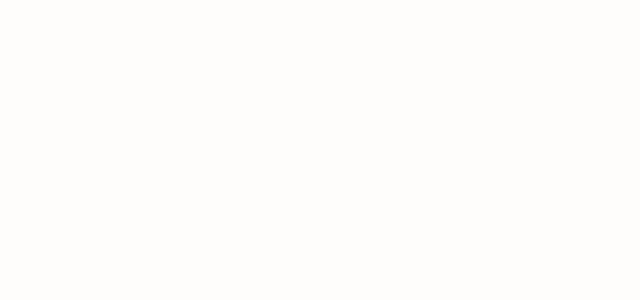
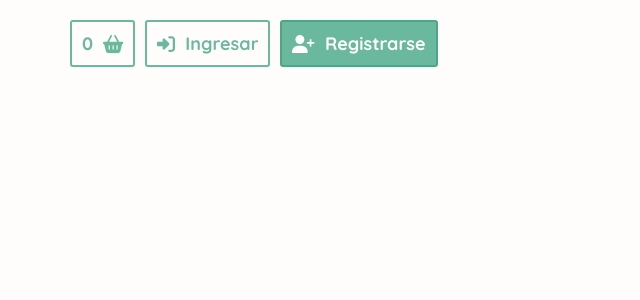
Before and after one commit to diegode-tsx/papeleria-quetzales, a React app: page /molecules in a window 1280 px wide. Before the commit this address had no page. Shown: the top 300 px of the page, without its empty margins (0-640 px from the left). Built offline with nearby package versions, Linux system fonts and the light colour scheme.

Commit message:
Creación de la molecula NavButtons para el header

```diff
--- a/src/App.jsx
+++ b/src/App.jsx
@@ -3,6 +3,7 @@ import { BrowserRouter as Router, Routes, Route } from "react-router-dom";
 import { library } from "@fortawesome/fontawesome-svg-core";
 import { fas } from "@fortawesome/free-solid-svg-icons";
 import Atoms from "@pages/Atoms";
+import Molecules from "@pages/Molecules";
 import "./styles/global.css";
 
 const App = () => {
@@ -11,6 +12,7 @@ const App = () => {
       <Router>
          <Routes>
             <Route exact path="/atoms" element={<Atoms />} />
+            <Route exact path="/molecules" element={<Molecules />} />
          </Routes>
       </Router>
    );
--- a/src/components/atoms/CardProductInfo.jsx
+++ b/src/components/atoms/CardProductInfo.jsx
@@ -1,9 +1,10 @@
-import React from "react";
+import React, {useState} from "react";
 import "./CardProductInfo.css";
 
 import product from "@assets/product.png";
 
 const CardProductInfo = ({theme}) => {
+	const {count, setCount} = useState(0);
    return (
       <div className="CardProductInfo">
          <div className={`CardProductInfo-image-container ${theme}`}>
--- /dev/null
+++ b/src/components/molecules/NavButtons.css
@@ -0,0 +1,12 @@
+.NavButtons {
+	display: flex;
+}
+
+.NavButtons .BagButton,
+.NavButtons .Button {
+	margin-right: 10px;
+}
+
+.NavButtons .Button:last-child {
+	margin: 0;
+}
--- /dev/null
+++ b/src/components/molecules/NavButtons.jsx
@@ -0,0 +1,26 @@
+import React from "react";
+import Button from "@atoms/Button";
+import BagButton from "@atoms/BagButton";
+import './NavButtons.css'
+
+const NavButtons = () => {
+   return (
+      <div className="NavButtons">
+         <BagButton />
+         <Button
+            icon="right-to-bracket"
+            text="Ingresar"
+            style="outline"
+            size="big"
+         />
+         <Button
+            icon="user-plus"
+            text="Registrarse"
+            style="fill"
+            size="big"
+         />
+      </div>
+   );
+};
+
+export default NavButtons;
--- /dev/null
+++ b/src/pages/Molecules.jsx
@@ -0,0 +1,12 @@
+import React from 'react';
+import NavButtons from '@molecules/NavButtons';
+
+const Molecules = () => {
+	return (
+		<div>
+			<NavButtons />
+		</div>
+	)
+}
+
+export default Molecules;
--- a/src/styles/global.css
+++ b/src/styles/global.css
@@ -19,6 +19,7 @@ body {
    font-family: "Quicksand", sans-serif;
    background: var(--white);
 	margin: 0 70px;
+	margin-top: 20px;
 	color: var(--black);
 }
 
```
